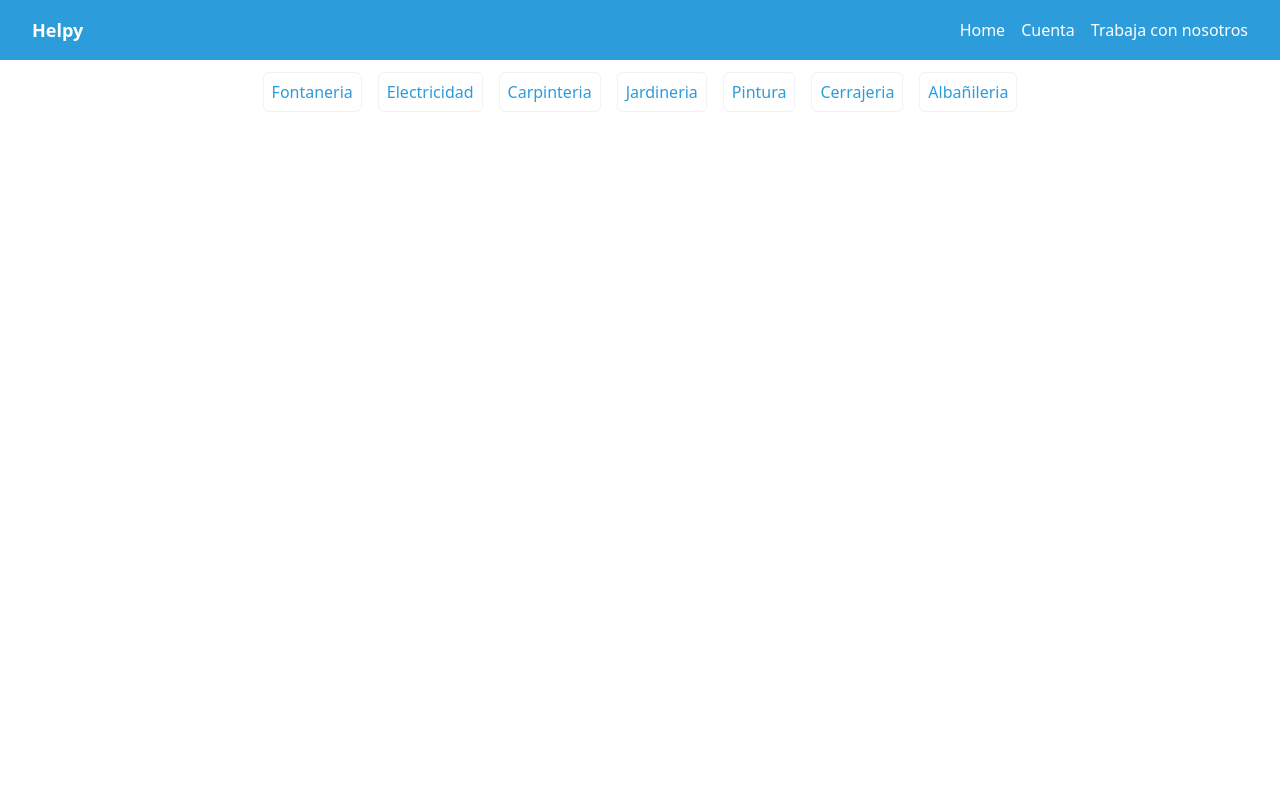
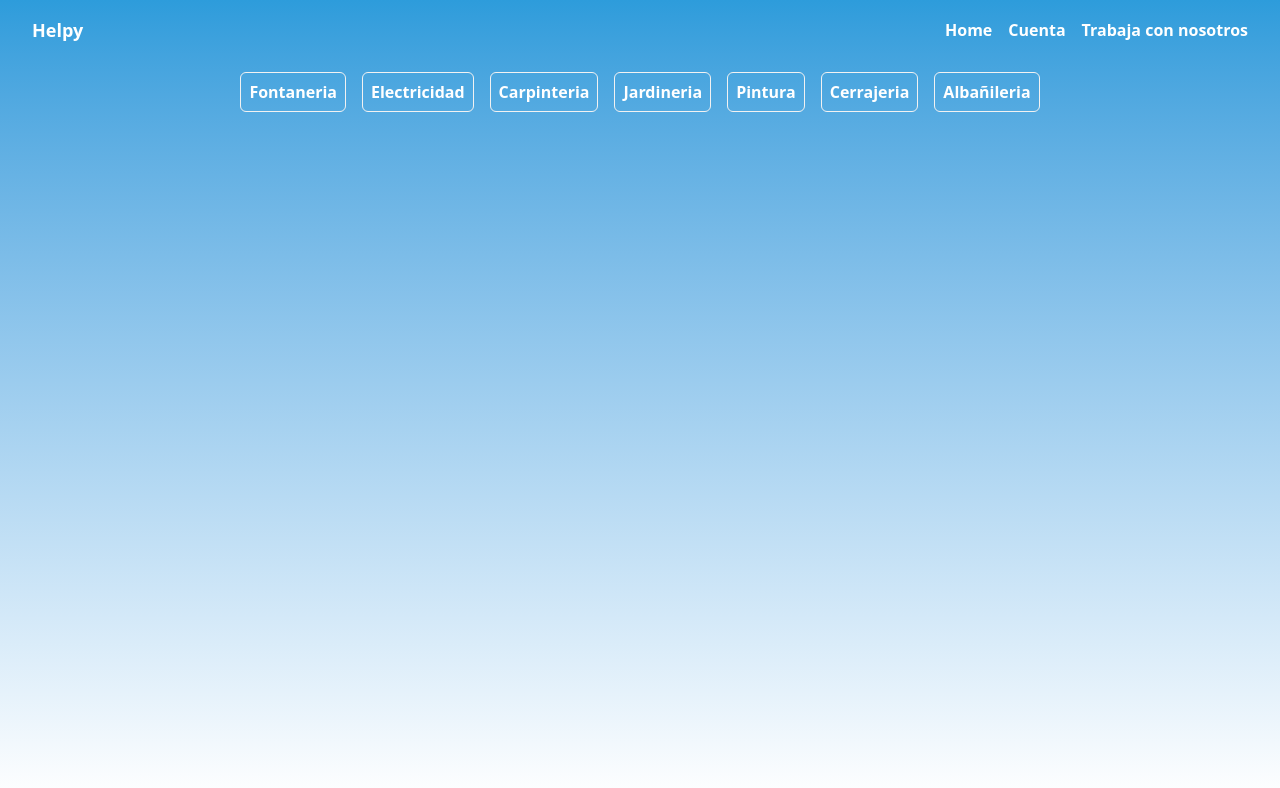
Before and after one commit to GuilleMarejada/helpy, a Nuxt app: page / in a window 1280 px wide. Shown: the top 788 px of the page. Built offline with nearby package versions, Linux system fonts and the light colour scheme.

Commit message:
refactor layout and NavBar styles; add Pinia store for counter functionality

```diff
--- a/app.vue
+++ b/app.vue
@@ -1,3 +1,5 @@
 <template>
-  <NavBar />
+  <div class="bg-gradient-to-b from-[#2D9CDB] to-white h-screen">
+    <NavBar />
+  </div>
 </template>
--- a/assets/css/main.css
+++ b/assets/css/main.css
@@ -3,5 +3,4 @@
 @theme {
     --color-azul: #2D9CDB;
     --color-gris: #F2F2F2;
-    --color-blanco: #FFFFFF;
   }
--- a/components/NavBar.vue
+++ b/components/NavBar.vue
@@ -1,17 +1,21 @@
 <template>
-    <nav class="text-azul">
-        <div class="bg-azul text-white mx-auto flex justify-between items-center px-8 py-4">
-            <a href="#" class="text-lg font-bold">Helpy</a>
-            <ul class="flex space-x-4">
-                <li v-for="link in mainLinks" :key="link.text">
-                    <a :href="link.href" class="">{{ link.text }}</a>
-                </li>
-            </ul>
+    <nav class="text-white">
+        <div class="  mx-auto flex justify-center font-bold">
+            <div class="max-w-[1500px] w-full flex justify-between items-center px-8 py-4"> <a href="#"
+                    class="text-lg font-bold">Helpy</a>
+                <ul class="flex space-x-4">
+                    <li v-for="link in mainLinks" :key="link.text">
+                        <a :href="link.href" class="">{{ link.text }}</a>
+                    </li>
+                </ul>
+            </div>
+
         </div>
-        <div class="container mx-auto flex justify-center mt-5">
+        <div class="container font-semibold mx-auto flex justify-center mt-5">
             <ul class="flex space-x-4">
                 <li v-for="service in services" :key="service.text">
-                    <a :href="service.href" class="border border-gris rounded-md p-2 hover:bg-gris">
+                    <a :href="service.href"
+                        class="border border-gris rounded-md p-2 hover:bg-azul transition duration-300 ease-in-out">
                         {{ service.text }}
                     </a>
                 </li>
--- /dev/null
+++ b/stores/main.js
@@ -0,0 +1,18 @@
+// stores/counter.js
+import { defineStore } from 'pinia'
+
+export const useCounterStore = defineStore('counter', {
+    state: () => {
+        return { count: 0 }
+    },
+    // could also be defined as
+    // state: () => ({ count: 0 })
+    actions: {
+        increment() {
+            this.count++
+        },
+        decrement() {
+            this.count--
+        },
+    },
+})
```
